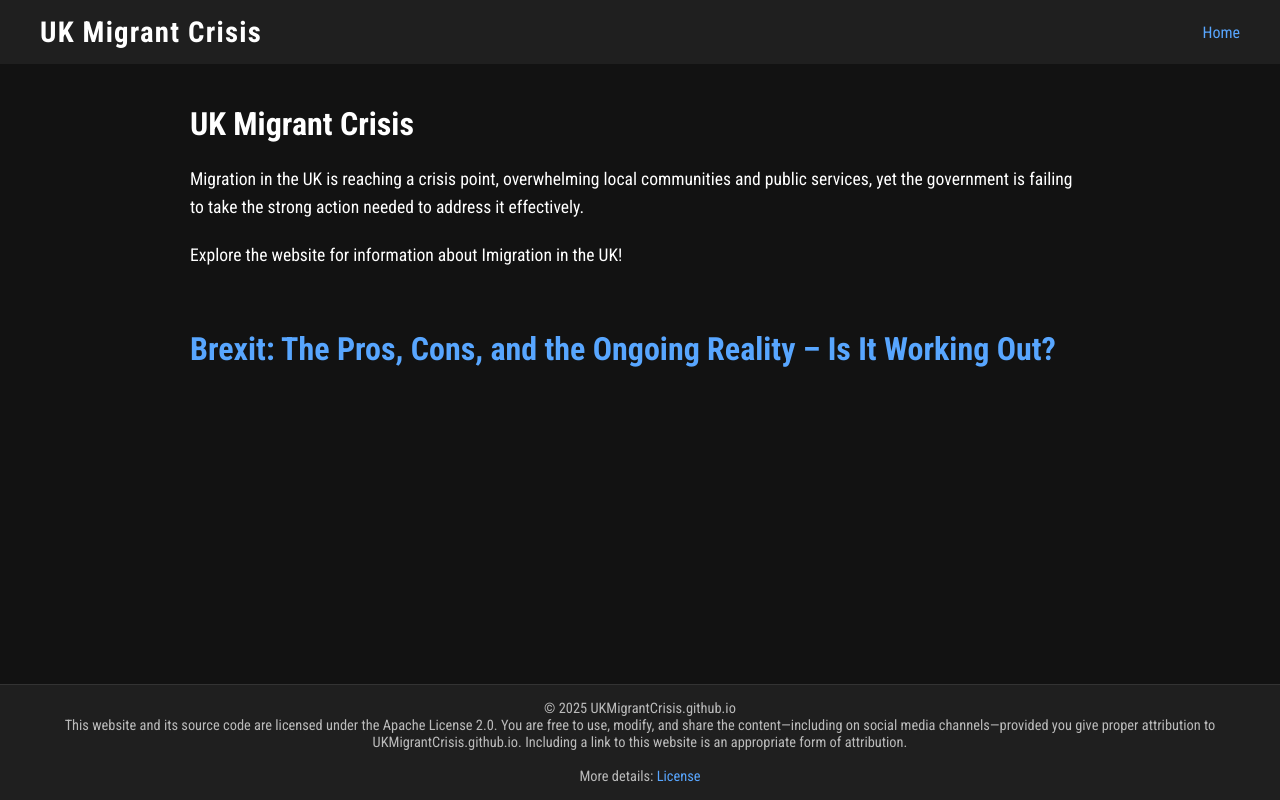
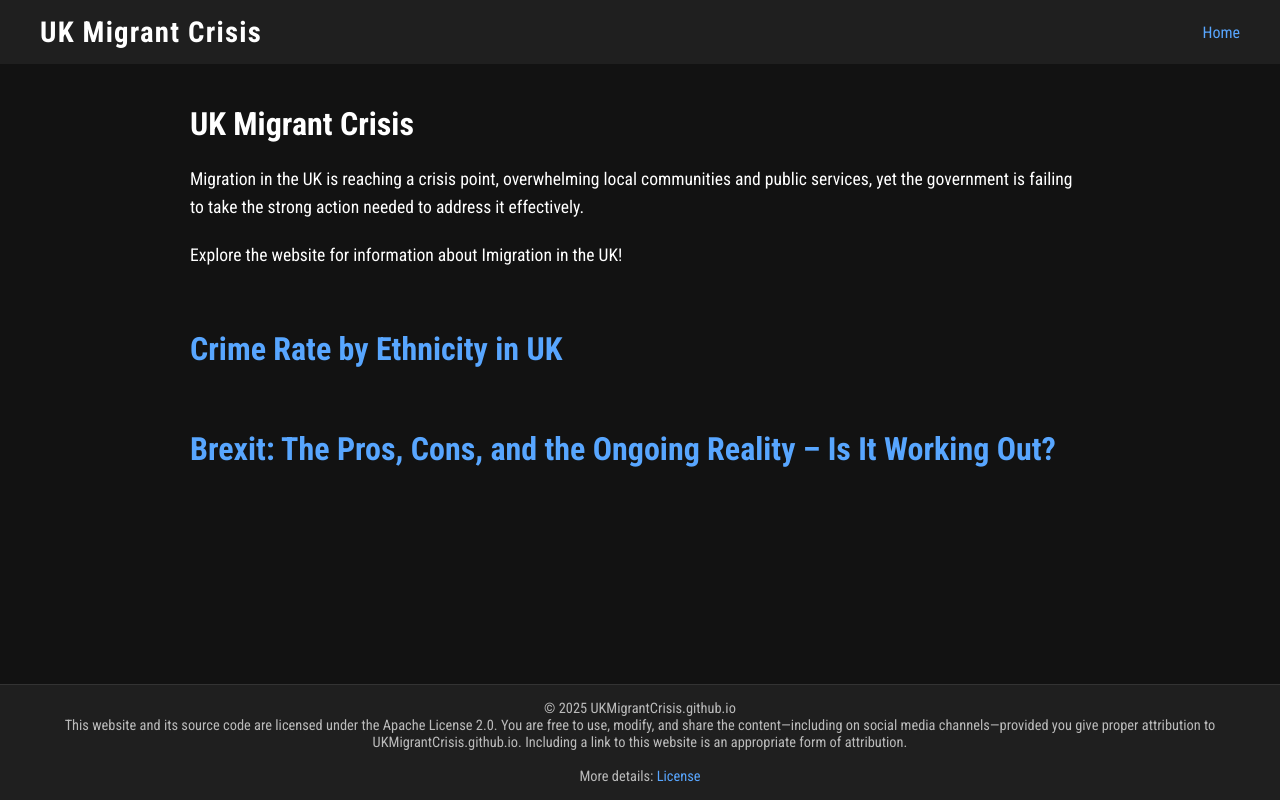
Before and after one commit to UKMigrantCrisis/UKMigrantCrisis.github.io, a plain HTML site: page index.html in a window 1280 px wide. Drawn offline with Linux system fonts and the light colour scheme.

Commit message:
Update index.html

```diff
--- a/index.html
+++ b/index.html
@@ -113,6 +113,8 @@
   <p>Migration in the UK is reaching a crisis point, overwhelming local communities and public services, yet the government is failing to take the strong action needed to address it effectively.</p>
   <p>Explore the website for information about Imigration in the UK!</p>
 <br>
+<h1><a href="https://ukmigrantcrisis.github.io/pages/blog/CrimeRate.html">Crime Rate by Ethnicity in UK</a></h1>
+<br>
 <h1><a href="https://ukmigrantcrisis.github.io/pages/blog/brexit.html">Brexit: The Pros, Cons, and the Ongoing Reality – Is It Working Out?</a></h1>
 </main>
 
```
